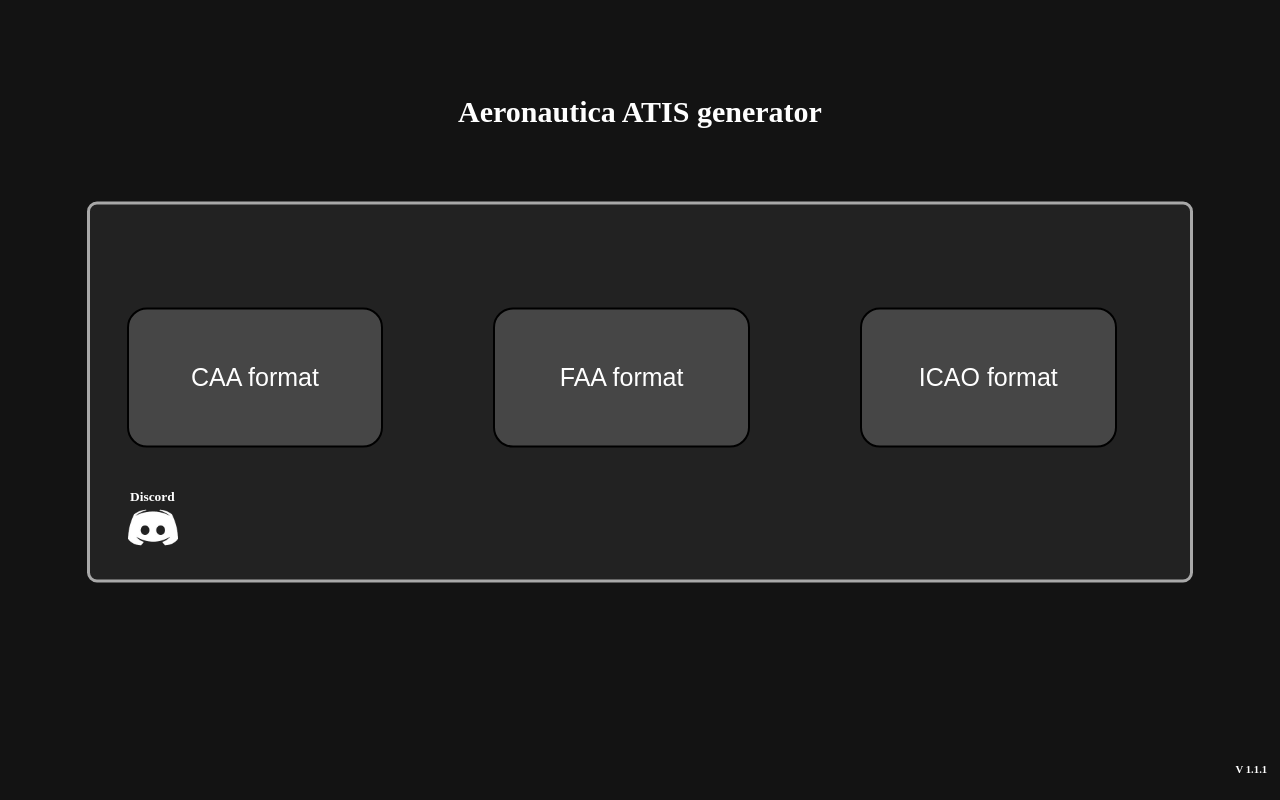
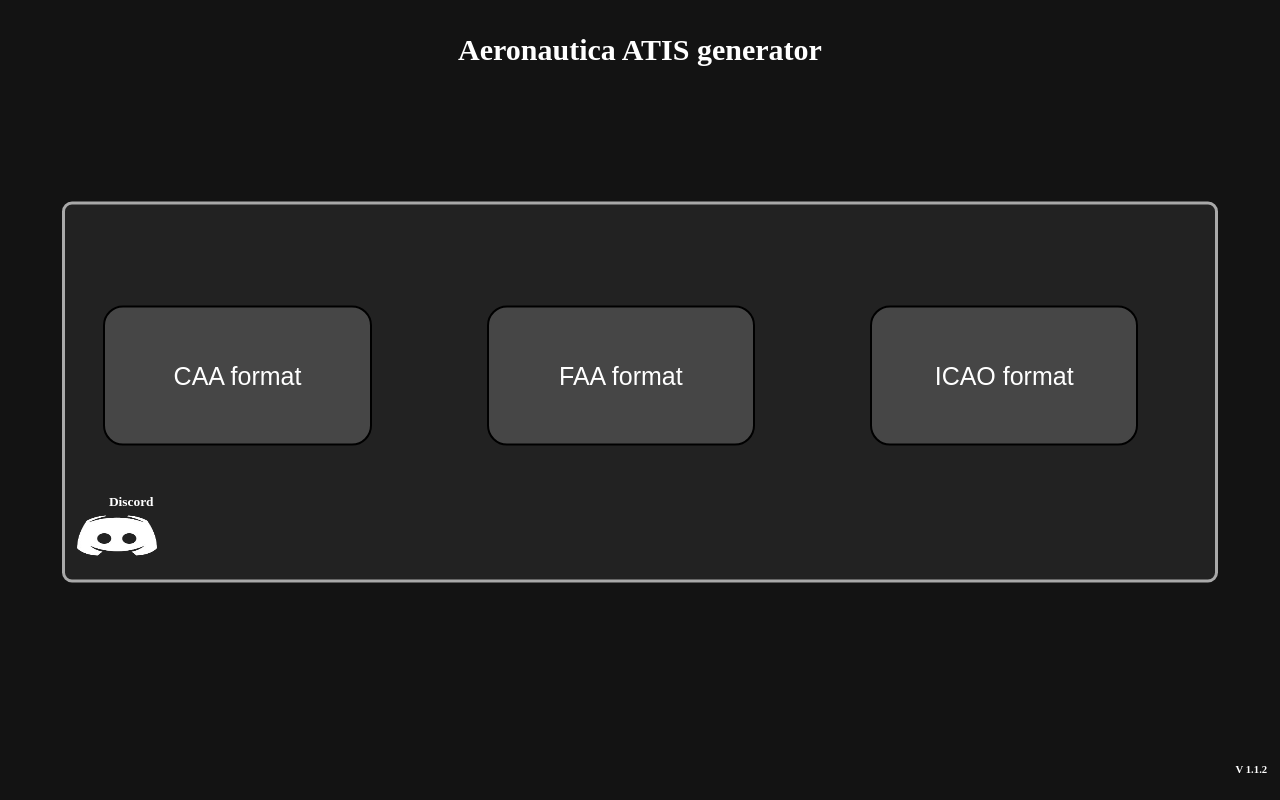
Before and after one commit to sokol4328/AeroAtisGenerator, a plain HTML site: page index.html in a window 1280 px wide. Drawn offline with Linux system fonts and the light colour scheme.

Commit message:
scaling ish works now?

```diff
--- a/index.html
+++ b/index.html
@@ -18,6 +18,6 @@
             <h6 id="dicordText">Discord</h6>
         </div>
     </div>
-    <h6 id="version">V 1.1.1</h6>
+    <h6 id="version">V 1.1.2</h6>
 </body>
 </html>
--- a/style.css
+++ b/style.css
@@ -4,8 +4,7 @@ html{
 
 #header{
     text-align: center;
-    padding: 20px;
-    padding-top: 75px;
+    padding-top: 1%;
     font-size: 30px;
     font-weight: bold;
     color: white;
@@ -22,8 +21,11 @@ html{
     grid-column: span 3;
     grid-template-columns: repeat(3, 1fr);
 
-    width: 1200px;
-    height: 350px;
+    width: 90%;
+    height: 50%;
+
+    max-width: 1150px;
+    max-height: 350px;
 
     overflow-x: auto;
     overflow-y: auto;
@@ -34,8 +36,6 @@ html{
     border-radius: 10px;
     border-color: darkgray;
     border-style: solid;
-
-    max-width: 1100px;
 }
 
 .choiceButton{
@@ -57,8 +57,16 @@ html{
 
 #discord{
     position: absolute;
-    width: 50px;
-    height: 50px;
+    width: 7%;
+    height: 15%;
+
+    max-width: 100px;
+    max-height: 100px;
+
+    min-height: 15px;
+    min-width: 15px;
+
+    aspect-ratio: 1;
 
     top: 50%;
     right: 92%;
```
